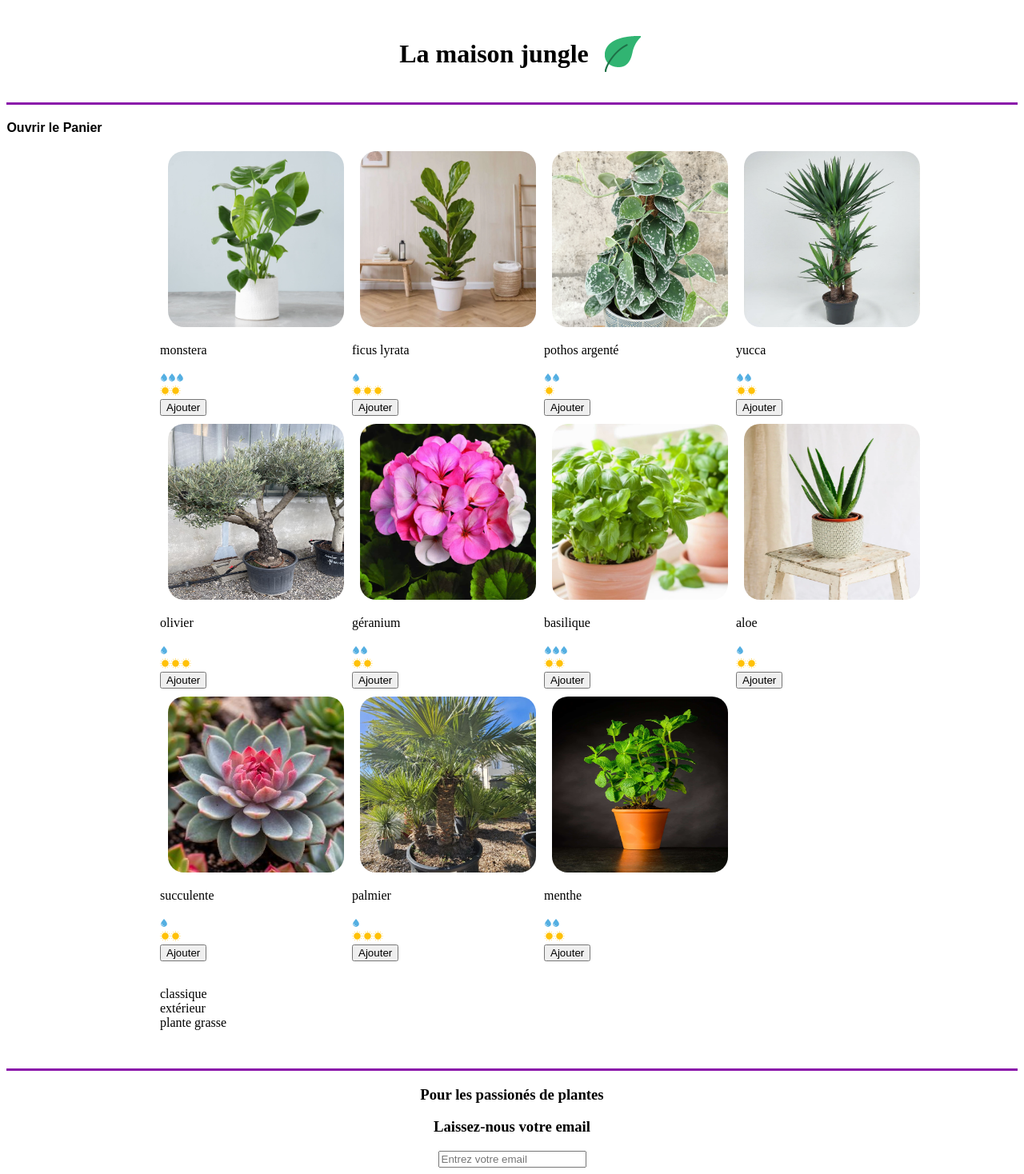
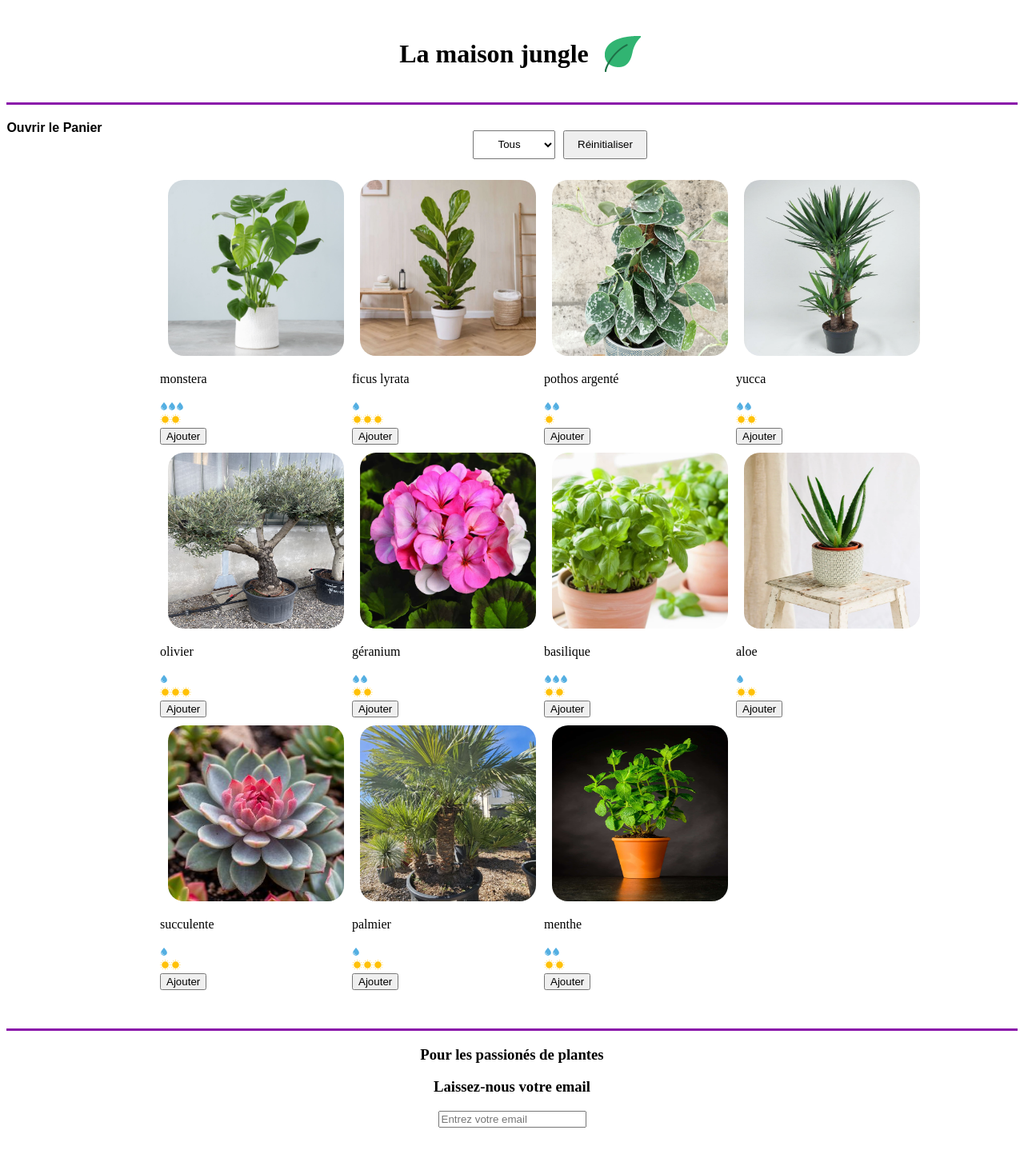
Before and after one commit to Samantha1919/La-maison-Jungle, a React (Vite) app: page / in a window 1280 px wide. Shown: the whole page at 80% size. After the commit the page ends 1418 px from the top, so only its background shows below. Built offline with nearby package versions, Linux system fonts and the light colour scheme.

Commit message:
feat(lmj): add rank categories

```diff
--- a/src/components/Cart (panier)/Cart.jsx
+++ b/src/components/Cart (panier)/Cart.jsx
@@ -1,5 +1,5 @@
-import './Cart.css';
-import { useState } from 'react';
+import "./Cart.css";
+import { useState } from "react";
 
 const Cart = ({ cart, updateCart }) => {
   // const total = cart.reduce(
@@ -12,39 +12,33 @@ const Cart = ({ cart, updateCart }) => {
     0,
   );
 
-	console.log('cart in cart', cart);
+  console.log("cart in cart", cart);
 
   const [isOpen, setIsOpen] = useState(false);
 
   return isOpen ? (
     <div className="cart-container">
-			<button
-				className="boutons"
-				onClick={() => setIsOpen(false)}>
+      <button className="boutons" onClick={() => setIsOpen(false)}>
         Fermer
       </button>
       <h2>Panier</h2>
 
       {cart.map((item, index) => (
         <p key={index}>
-					{item.name} x{item.quantity || 1} -{' '}
-					{item.price * (item.quantity || 1)} CHF
+          {item.quantity || 1} {item.name} -{item.price * (item.quantity || 1)}
+          CHF
         </p>
       ))}
 
       <h3>Total : {totalPrice}CHF</h3>
 
-			<button
-				className="boutons"
-				onClick={() => updateCart(0)}>
+      <button className="boutons" onClick={() => updateCart([])}>
         Vider le panier
       </button>
     </div>
   ) : (
     <div>
-			<button
-				className="open-button"
-				onClick={() => setIsOpen(true)}>
+      <button className="open-button" onClick={() => setIsOpen(true)}>
         {/* quand tu appuies sur le bouton ca change la valeu de isOpen a true ducoup ca ouvre le panier*/}
         Ouvrir le Panier
       </button>
--- /dev/null
+++ b/src/components/Categories/Categories.css
@@ -0,0 +1,25 @@
+.categor {
+  width: fit-content;
+  height: 36px;
+  display: flex;
+  justify-content: center;
+  align-items: center;
+  text-align: center;
+}
+
+.cat-container {
+  width: 100%;
+  display: flex;
+  justify-content: center;
+  gap: 10px;
+}
+
+.reset {
+  width: fit-content;
+  padding: 16px;
+  height: 30px;
+  display: flex;
+  justify-content: center;
+  align-items: center;
+  text-align: center;
+}
--- a/src/components/Categories/Categories.jsx
+++ b/src/components/Categories/Categories.jsx
@@ -1,10 +1,28 @@
-const Categories = () => {
-  let test = 1;
+import "./Categories.css";
 
+const Categories = ({ setActiveCategory, categories, activeCategory }) => {
   return (
     <>
-      <h1>lol</h1>
-      <h2>mdr</h2>
+      <div className="cat-container">
+        <select
+          value={activeCategory}
+          onChange={(e) => setActiveCategory(e.target.value)} // la f met la categorie active et cest sur celle que tas appuye fin quand ca change dcp
+          className="categor"
+        >
+          <option value="all">Tous</option>
+          {categories.map(
+            // on fait une boucle pr afficher toutes les catégories
+            (cat) => (
+              <option key={cat} value={cat}>
+                {cat}
+              </option>
+            ),
+          )}
+        </select>
+        <button className="reset" onClick={() => setActiveCategory("all")}>
+          Réinitialiser
+        </button>
+      </div>
     </>
   );
 };
--- a/src/components/ShoppingList/ShoppingList.css
+++ b/src/components/ShoppingList/ShoppingList.css
@@ -2,6 +2,7 @@
   padding: 32px;
   display: flex;
   flex-wrap: wrap;
+  width: 100%;
 }
 
 .ul-flex {
--- a/src/components/ShoppingList/ShoppingList.jsx
+++ b/src/components/ShoppingList/ShoppingList.jsx
@@ -1,11 +1,14 @@
-import { plantList } from '../../data/PlantList';
-import './ShoppingList.css';
-import Plant from '../Plant/Plant';
+import { useState } from "react";
+import { plantList } from "../../data/PlantList";
+import "./ShoppingList.css";
+import Plant from "../Plant/Plant";
+import Categories from "../Categories/Categories";
 
 // permet dafficher la liste de plantes
 
 function ShoppingList({ cart, updateCart }) {
-	const categories = plantList.reduce(
+  const [activeCategory, setActiveCategory] = useState("all");
+  const uniqueCategories = plantList.reduce(
     (acc, plant) =>
       acc.includes(plant.category) ? acc : acc.concat(plant.category), // pr pas faire de doublons genre pr que y ait que 3 categories et si genre 2 plantes ont la mm categorie ca reconnaisse que c la meme
     [],
@@ -13,8 +16,10 @@ function ShoppingList({ cart, updateCart }) {
 
   // ajouter au panier
   const addToCart = (plant) => {
-		// vérifie l'existence de l'item dans le cart
+    // vérifie l'existence de l'item dans le cart et genre il regarde si la plante existe deja en comparant leur id pr voir si c le meme
     const existingPlant = cart.find((item) => item.id === plant.id);
+
+    // en gros quantity c comme un element quon rajouterai dans le tableau des plantes mais on le rajoute grace a la fonction updateCart
 
     if (existingPlant) {
       // si la plante existe deja augmenter sa quantité
@@ -31,10 +36,22 @@ function ShoppingList({ cart, updateCart }) {
     }
   };
 
+  const filteredPlantList = plantList.filter((plant) => {
+    if (activeCategory == "all") {
+      return true; // ca retourne true dcp ca affiche toutes les plantes
+    }
+    return plant.category === activeCategory;
+  });
+
   return (
     <div className="sl-container">
+      <Categories
+        categories={uniqueCategories}
+        setActiveCategory={setActiveCategory}
+        activeCategory={activeCategory}
+      />
       <ul className="ul-flex">
-				{plantList.map(
+        {filteredPlantList.map(
           // cest ca qui permet de faire une boucle sur un element du tableau
           (plant) => (
             <li key={plant.id}>
@@ -50,12 +67,6 @@ function ShoppingList({ cart, updateCart }) {
           ),
         )}
       </ul>
-			{/*tu peux mettre nimporte quel nom entre () c juste que la on a mis plant et categorie pr la logique */}
-			<ul className="ul-categorie">
-				{categories.map((categorie) => (
-					<li key={categorie}>{categorie}</li>
-				))}
-			</ul>
     </div>
   );
 }
--- /dev/null
+++ b/src/data/PlantList.js
@@ -0,0 +1,117 @@
+import monstera from "../assets/monstera.jpg";
+import ficus from "../assets/ficus.png";
+import pothos from "../assets/pothos.png";
+import yucca from "../assets/yucca.png";
+import olivier from "../assets/olivier.jpg";
+import geranium from "../assets/geranium.jpg";
+import basilique from "../assets/basilique.jpg";
+import aloe from "../assets/aloe.png";
+import succulente from "../assets/succulente.jpg";
+import palmier from "../assets/palmier.jpg";
+import menthe from "../assets/menthe.jpg";
+
+// pour générer les ids dynmaiquement
+let id = 0;
+
+export const plantList = [
+  {
+    name: "monstera",
+    category: "classique",
+    id: id++,
+    water: 3,
+    light: 2,
+    image: monstera,
+    price: 8,
+  },
+  {
+    name: "ficus lyrata",
+    category: "classique",
+    id: id++,
+    water: 1,
+    light: 3,
+    image: ficus,
+    price: 13,
+  },
+  {
+    name: "pothos argenté",
+    category: "classique",
+    id: id++,
+    water: 2,
+    light: 1,
+    image: pothos,
+    price: 14,
+  },
+  {
+    name: "yucca",
+    category: "classique",
+    id: id++,
+    water: 2,
+    light: 2,
+    image: yucca,
+    price: 19,
+  },
+  {
+    name: "olivier",
+    category: "extérieur",
+    id: id++,
+    water: 1,
+    light: 3,
+    image: olivier,
+    price: 20,
+  },
+  {
+    name: "géranium",
+    category: "extérieur",
+    id: id++,
+    water: 2,
+    light: 2,
+    image: geranium,
+    price: 12,
+  },
+  {
+    name: "basilique",
+    category: "extérieur",
+    id: id++,
+    water: 3,
+    light: 2,
+    image: basilique,
+    price: 11,
+  },
+  {
+    name: "aloe",
+    category: "plante grasse",
+    id: id++,
+    water: 1,
+    light: 2,
+    image: aloe,
+    price: 18,
+  },
+  {
+    name: "succulente",
+    category: "plante grasse",
+    id: id++,
+    water: 1,
+    light: 2,
+    image: succulente,
+    price: 13,
+  },
+
+  {
+    name: "palmier",
+    category: "extérieur",
+    id: id++,
+    water: 1,
+    light: 3,
+    image: palmier,
+    price: 20,
+  },
+  {
+    name: "menthe",
+    category: "classique",
+    id: id++,
+    water: 2,
+    light: 2,
+    image: menthe,
+    price: 7,
+  },
+];
--- a/src/data/PlantList.jsx
+++ /dev/null
@@ -1,117 +0,0 @@
-import monstera from '../assets/monstera.jpg';
-import ficus from '../assets/ficus.png';
-import pothos from '../assets/pothos.png';
-import yucca from '../assets/yucca.png';
-import olivier from '../assets/olivier.jpg';
-import geranium from '../assets/geranium.jpg';
-import basilique from '../assets/basilique.jpg';
-import aloe from '../assets/aloe.png';
-import succulente from '../assets/succulente.jpg';
-import palmier from '../assets/palmier.jpg';
-import menthe from '../assets/menthe.jpg';
-
-// pour générer les ids dynmaiquement
-let id = 0;
-
-export const plantList = [
-	{
-		name: 'monstera',
-		category: 'classique',
-		id: id++,
-		water: 3,
-		light: 2,
-		image: monstera,
-		price: 8,
-	},
-	{
-		name: 'ficus lyrata',
-		category: 'classique',
-		id: id++,
-		water: 1,
-		light: 3,
-		image: ficus,
-		price: 13,
-	},
-	{
-		name: 'pothos argenté',
-		category: 'classique',
-		id: id++,
-		water: 2,
-		light: 1,
-		image: pothos,
-		price: 14,
-	},
-	{
-		name: 'yucca',
-		category: 'classique',
-		id: id++,
-		water: 2,
-		light: 2,
-		image: yucca,
-		price: 19,
-	},
-	{
-		name: 'olivier',
-		category: 'extérieur',
-		id: id++,
-		water: 1,
-		light: 3,
-		image: olivier,
-		price: 20,
-	},
-	{
-		name: 'géranium',
-		category: 'extérieur',
-		id: id++,
-		water: 2,
-		light: 2,
-		image: geranium,
-		price: 12,
-	},
-	{
-		name: 'basilique',
-		category: 'extérieur',
-		id: id++,
-		water: 3,
-		light: 2,
-		image: basilique,
-		price: 11,
-	},
-	{
-		name: 'aloe',
-		category: 'plante grasse',
-		id: id++,
-		water: 1,
-		light: 2,
-		image: aloe,
-		price: 18,
-	},
-	{
-		name: 'succulente',
-		category: 'plante grasse',
-		id: id++,
-		water: 1,
-		light: 2,
-		image: succulente,
-		price: 13,
-	},
-
-	{
-		name: 'palmier',
-		category: 'extérieur',
-		id: id++,
-		water: 1,
-		light: 3,
-		image: palmier,
-		price: 20,
-	},
-	{
-		name: 'menthe',
-		category: 'classique',
-		id: id++,
-		water: 2,
-		light: 2,
-		image: menthe,
-		price: 7,
-	},
-];
```
Lines whose indentation alone changed are shown as unchanged.
